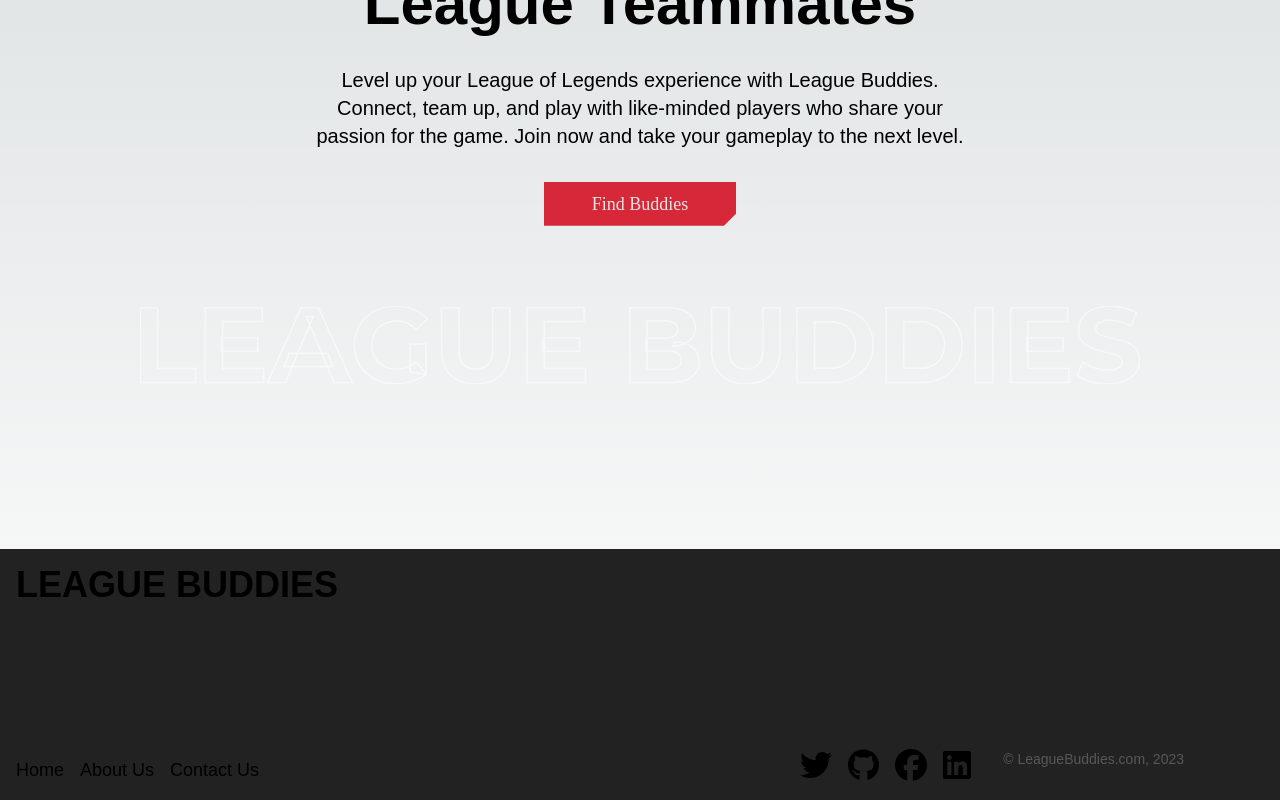
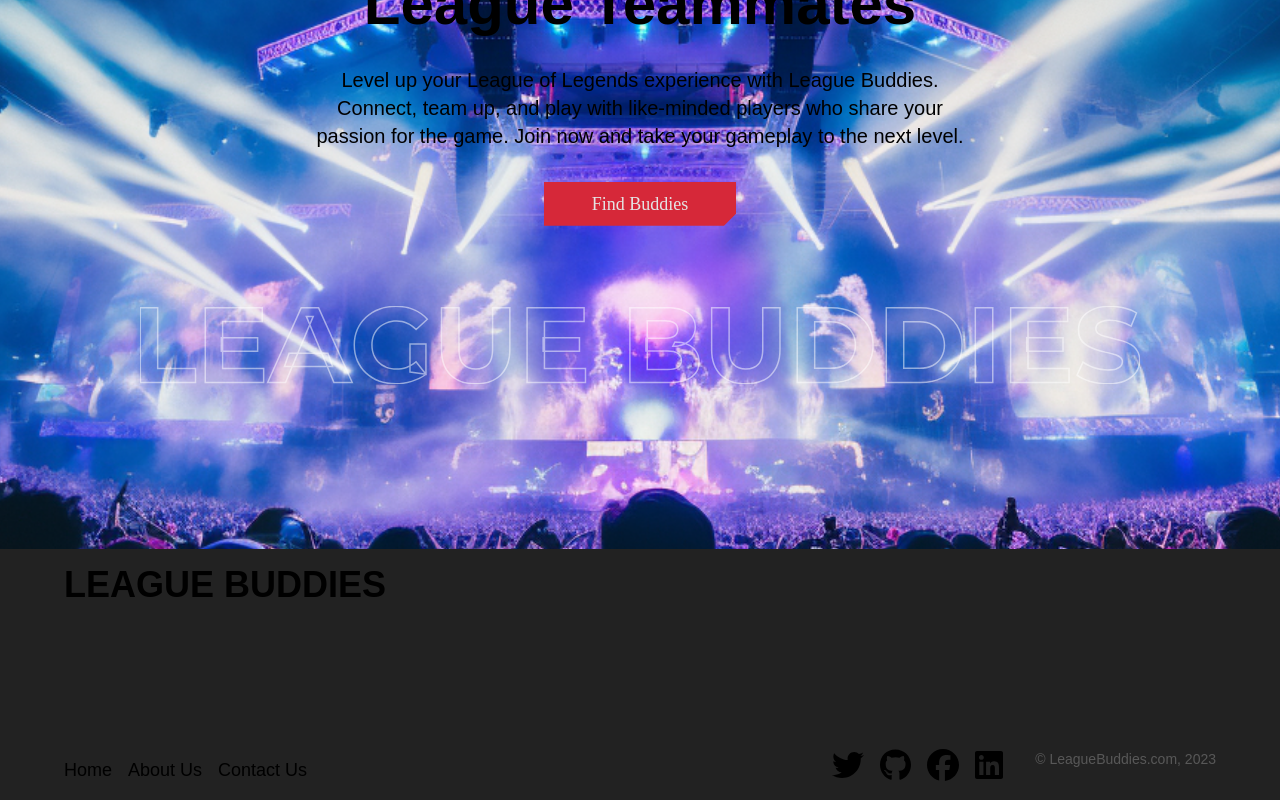
Before and after one commit to LeagueBuddies/LeagueBuddiesFrontEnd, a Next.js app: page / in a window 1280 px wide. Shown: the part 339-1139 px from the top of the page. Built offline with nearby package versions, Linux system fonts and the light colour scheme.

Commit message:
add temporary bg img

```diff
--- a/src/app/globals.css
+++ b/src/app/globals.css
@@ -30,12 +30,10 @@ html,
 
 body {
   color: rgb(var(--foreground-rgb));
-  background: linear-gradient(
-      to bottom,
-      transparent,
-      rgb(var(--background-end-rgb))
-    )
-    rgb(var(--background-start-rgb));
+  background-image: url("../../public/images/leaguebg.png");
+  background-repeat: no-repeat;
+  background-position: center;
+  background-size: cover;
 }
 
 .clippedButton {
--- a/src/components/navbar/footer.tsx
+++ b/src/components/navbar/footer.tsx
@@ -1,5 +1,10 @@
-import { FontAwesomeIcon } from '@fortawesome/react-fontawesome';
-import { faTwitter, faGithub, faFacebook, faLinkedin } from '@fortawesome/free-brands-svg-icons';
+import { FontAwesomeIcon } from "@fortawesome/react-fontawesome";
+import {
+  faTwitter,
+  faGithub,
+  faFacebook,
+  faLinkedin,
+} from "@fortawesome/free-brands-svg-icons";
 
 interface Props {
   home: string;
@@ -11,10 +16,10 @@ interface Props {
   linkedin: string;
 }
 
-const Footer: React.FC<Props> = ({ home, about, contact, twitter, github, facebook, linkedin }) => {
+const Footer: React.FC<Props> = ({ home, about, contact, twitter, github, facebook, linkedin,}) => {
   return (
     <footer className="w-full flex items-center bg-footer text-white">
-            <div className="w-full max-w-[1200px] flex flex-col justify-between px-4">
+      <div className="mx-auto w-full max-w-[1200px] flex flex-col justify-between px-6">
         <div className="flex items-center justify-start text-4xl font-bold py-4">
           LEAGUE BUDDIES
         </div>
@@ -25,16 +30,26 @@ const Footer: React.FC<Props> = ({ home, about, contact, twitter, github, facebo
             <a href={contact} className="text-lg hover:underline">Contact Us</a>
           </div>
           <div className="flex space-x-4 socialicon">
-                        <div className="min-w-[20px]"><a href={twitter}><FontAwesomeIcon icon={faTwitter} size="2x" /></a></div>
-                        <div className="min-w-[20px]"><a href={github}><FontAwesomeIcon icon={faGithub} size="2x" /></a></div>
-                        <div className="min-w-[20px]"><a href={facebook}><FontAwesomeIcon icon={faFacebook} size="2x" /></a></div>
-                        <div className="min-w-[20px]"><a href={linkedin}><FontAwesomeIcon icon={faLinkedin} size="2x" /></a></div>
-                        <div><p className="text-sm ml-4 text-footertext">© LeagueBuddies.com, 2023</p></div>
+            <div className="min-w-[20px]">
+              <a href={twitter}><FontAwesomeIcon icon={faTwitter} size="2x" /></a>
+            </div>
+            <div className="min-w-[20px]">
+              <a href={github}><FontAwesomeIcon icon={faGithub} size="2x" /></a>
+            </div>
+            <div className="min-w-[20px]">
+              <a href={facebook}><FontAwesomeIcon icon={faFacebook} size="2x" /></a>
+            </div>
+            <div className="min-w-[20px]">
+              <a href={linkedin}><FontAwesomeIcon icon={faLinkedin} size="2x" /></a>
+            </div>
+            <div>
+              <p className="text-sm ml-4 text-footertext">© LeagueBuddies.com, 2023</p>
+            </div>
           </div>
         </div>
       </div>
     </footer>
   );
-}
+};
 
 export default Footer;
```
Also changed, not shown: public/images/leaguebg.png (added), src/app/_document.tsx (line endings or trailing spaces). Lines whose indentation alone changed are shown as unchanged.
